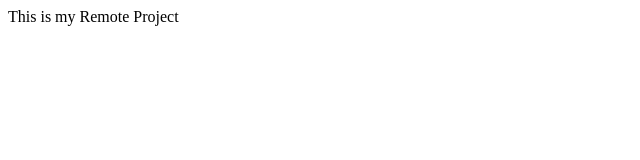
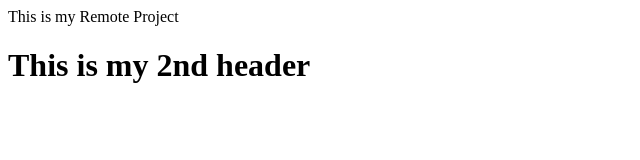
Before and after one commit to pavankd/HttpsRemoteRepo, a plain HTML site: page index.html in a window 1280 px wide. Shown: the whole page, without its empty margins (0-640 px from the left). Drawn offline with Linux system fonts and the light colour scheme.

Commit message:
added 2nd H1 tag

```diff
--- a/index.html
+++ b/index.html
@@ -4,5 +4,6 @@
 	</head>
 	<body>
 		<p>This is my Remote Project</p>
+		<h1> This is my 2nd header <h1>
 	</body>
 </html>
```
